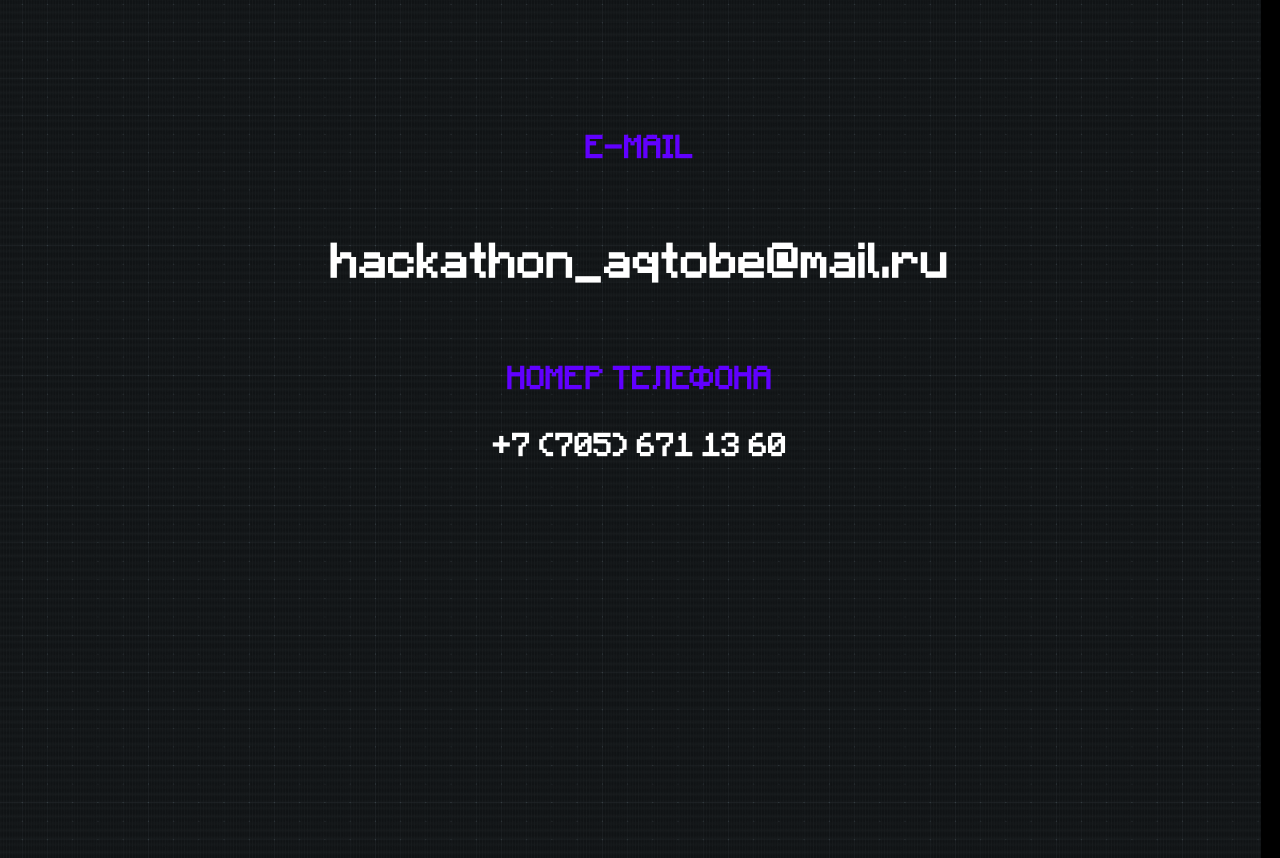
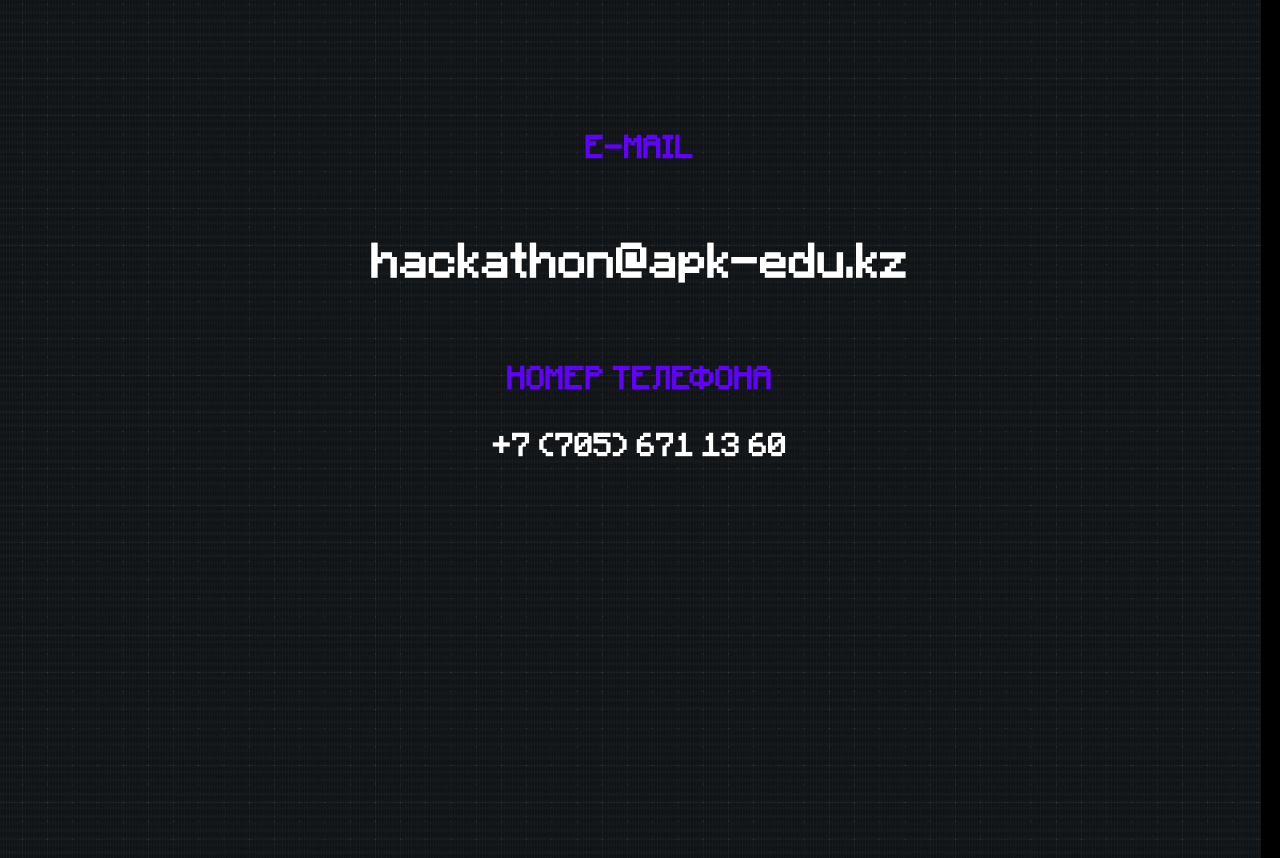
Before and after one commit to QwaQ-dev/Hakaton-main, a PHP site: page / in a window 1280 px wide. Shown: the part 2182-3040 px from the top of the page. Run offline with PHP 8.4, Linux system fonts and the light colour scheme.

Commit message:
Update index.php

```diff
--- a/index.php
+++ b/index.php
@@ -63,7 +63,7 @@
             <div class="mail">
                 <div class="mail-block">
                     <h2 class="mail-text">E-MAIL</h2>
-                    <a href="https://mail.google.com" class="a-style">hackathon_aqtobe@mail.ru</a>
+                    <a href="https://mail.google.com" class="a-style">hackathon@apk-edu.kz</a>
                 </div>
             </div>
             <div class="number">
```
